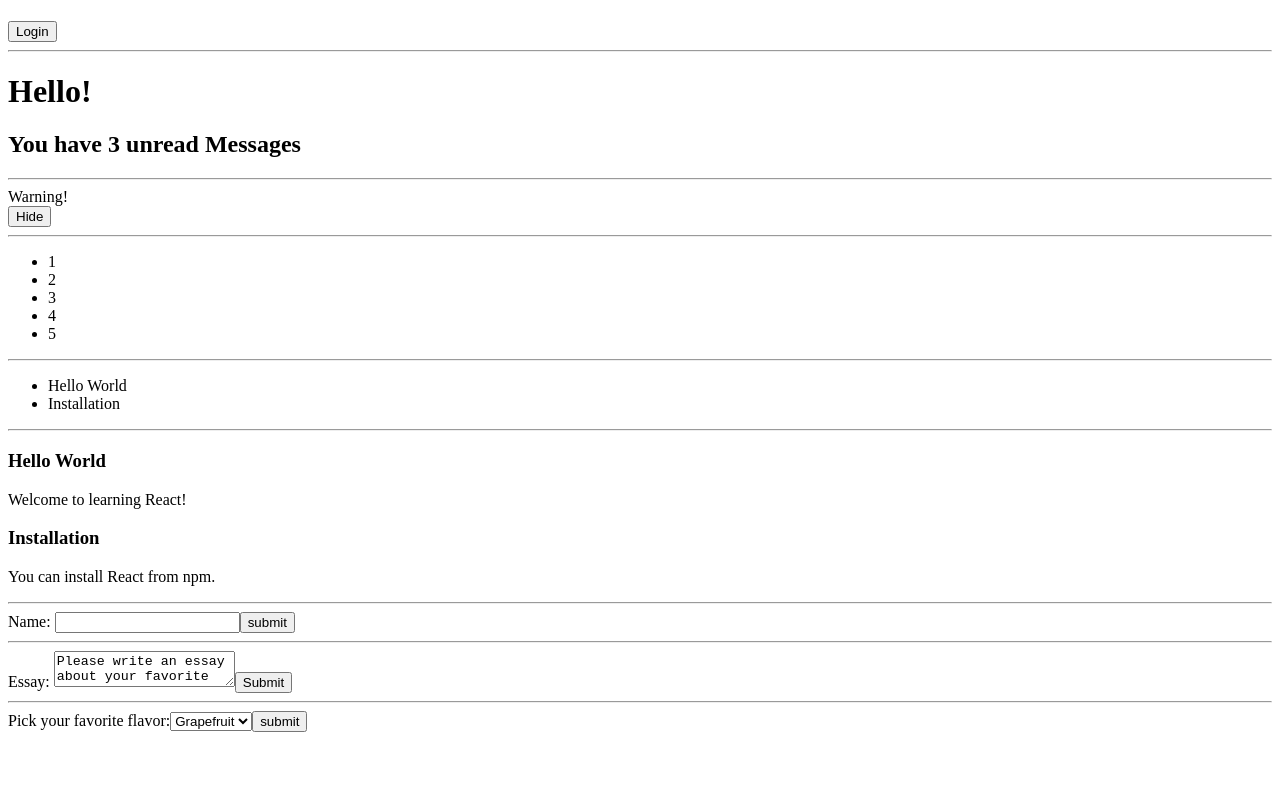
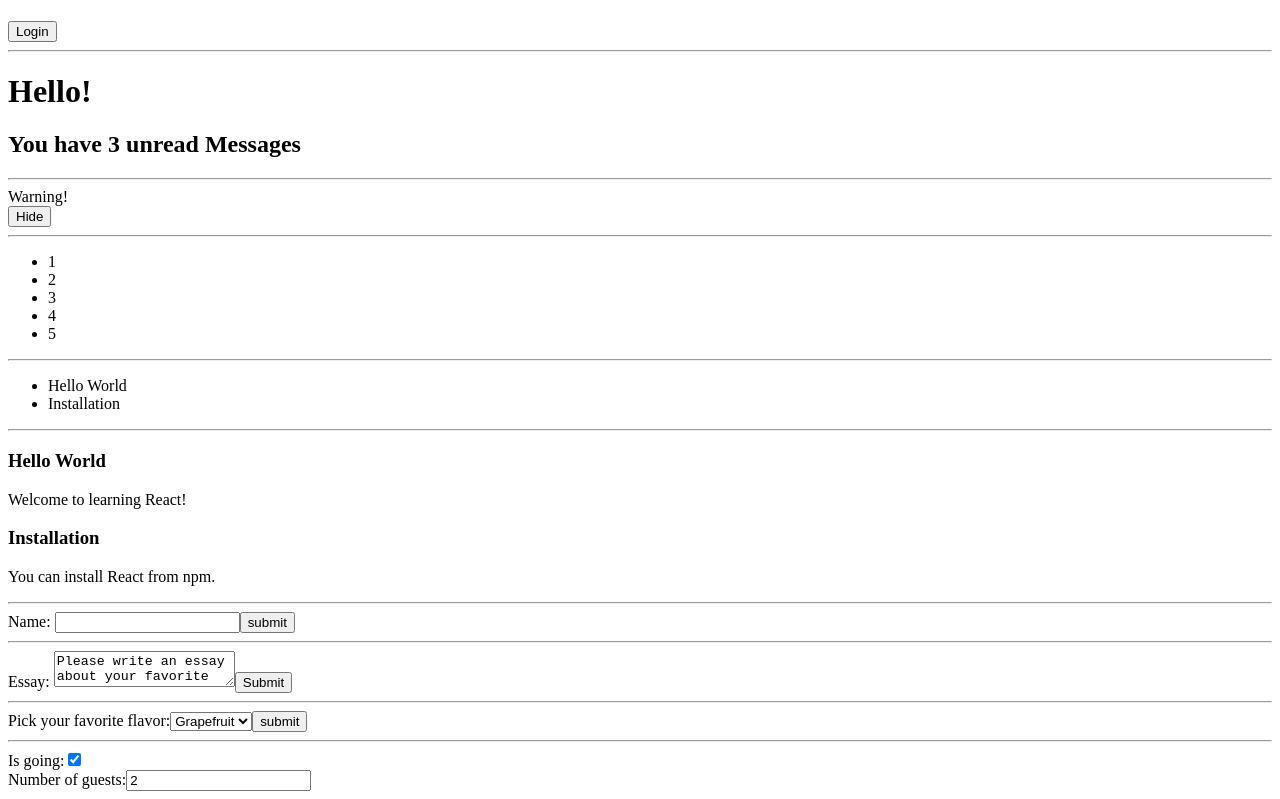
Before and after one commit to quantum93/react-tutorial, a React (Create React App) app: page / in a window 1280 px wide. Shown: the part 1011-1810 px from the top of the page. Before the commit the page ends 1751 px from the top, so only its background shows below. Built offline with nearby package versions, Linux system fonts and the light colour scheme.

Commit message:
It adds controlled component for multiple inputs

```diff
--- a/src/App.js
+++ b/src/App.js
@@ -12,6 +12,7 @@
 import NameForm from './NameForm';
 import EssayForm from './EssayForm';
 import FlavorForm from './FlavorForm';
+import Reservation from './Reservation';
 
 const comment = {
   date: new Date(),
@@ -70,6 +71,8 @@
         <EssayForm />
         <hr/>
         <FlavorForm />
+        <hr/>
+        <Reservation />
     </div>
   );
 }
--- /dev/null
+++ b/src/Reservation.js
@@ -0,0 +1,44 @@
+import React from 'react';
+
+class Reservation extends React.Component {
+  constructor(props) {
+    super(props);
+    this.state = {
+      isGoing: true,
+      numberOfGuests: 2
+    };
+  }
+
+  handleInputChange = (event) => {
+    const target = event.target;
+    const value = target.type === 'checkbox' ? target.checked : target.value;
+    const name = target.name;
+    this.setState({ [name]: value });
+  }
+
+  render() {
+    return (
+      <form>
+        <label>
+          Is going:
+          <input
+            name="isGoing"
+            type="checkbox"
+            checked={this.state.isGoing}
+            onChange={this.handleInputChange} />
+        </label>
+        <br />
+        <label>
+          Number of guests:
+          <input
+            name="numberOfGuests"
+            type="number"
+            value={this.state.numberOfGuests}
+            onChange={this.handleInputChange} />
+        </label>
+      </form>
+    );
+  }
+}
+
+export default Reservation;
```
